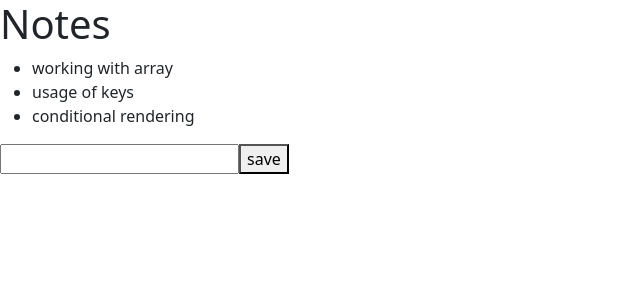
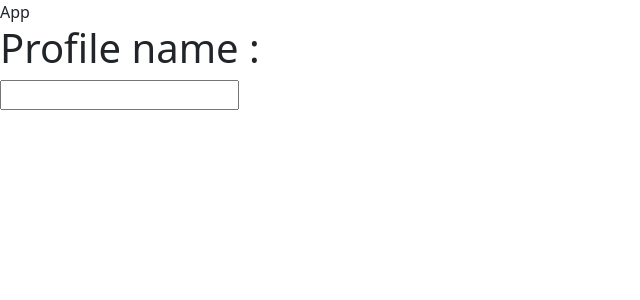
Before and after one commit to Manojkumarfsd/React-Testforbranch, a React (Vite) app: page /notes/1 in a window 1280 px wide. Shown: the top 300 px of the page, without its empty margins (0-640 px from the left). Built offline with nearby package versions, Linux system fonts and the light colour scheme.

Commit message:
Profile change with useContext,useState

```diff
--- a/src/App.jsx
+++ b/src/App.jsx
@@ -1,54 +1,22 @@
-import React, { useState } from 'react'
-import Note from './components/Note'
+import React, { createContext, useState } from 'react'
+import Profile from './components/Profile';
 
 
+const profileContext= createContext();
 
-function App(props) {
-  const [notes,setNotes]=useState(props.notes)
-  const [newNote, setNewnote]= useState(" ")
-
-  const addNote=(event)=>{
-    event.preventDefault();
-
-    const noteobject ={
-      id:notes.length+1,
-      content: newNote,
-      important:  Math.random()< 0.5 }
-
-      setNotes(notes.concat(noteobject));
-      setNewnote(" ");
-
-  }
-
-  const handleNoteChange =(event)=>{
-    setNewnote(event.target.value)
-
-
-  }
+function App() {
+  const[profilename, setprofilename]= useState('');
 
   return (
-    <div>
-      <h1>Notes</h1>
-      <ul>
-        {
-          notes.map(note=>
-          <Note key={note.id}note={note}/>
+    <div>App
 
-          )}
+      <profileContext.Provider value={{profilename,setprofilename}}>
+        <Profile/>
 
-      </ul>
-      <form onSubmit={addNote}>
-        <input
-        value={newNote}
-        placeholder='a new note'
-        onChange={handleNoteChange}
-        />
-        <button type='submit'>save</button>
-      </form>
-
+      </profileContext.Provider>
 
     </div>
   )
 }
 
-export default App;
+export  {App as default, profileContext};
--- a/src/components/Note.jsx
+++ /dev/null
@@ -1,12 +0,0 @@
-import React from 'react'
-
-function Note({note}) {
-  return (
-    <div>
-        <li>{note.content}</li>
-    </div>
-
-  )
-}
-
-export default Note
--- /dev/null
+++ b/src/components/Profile.jsx
@@ -0,0 +1,25 @@
+import React, { useContext } from 'react'
+import { profileContext } from '../App';
+
+function Profile() {
+const{profilename, setprofilename}= useContext(profileContext);
+
+
+    let onChangeProfileNameholder=(event)=>{
+        setprofilename(event.target.value);
+    }
+  return (
+    <div>
+        <h1>Profile name :{profilename}</h1>
+        <input
+        value={profilename}
+        onChange={onChangeProfileNameholder}
+
+
+
+        />
+    </div>
+  )
+}
+
+export default Profile
```
